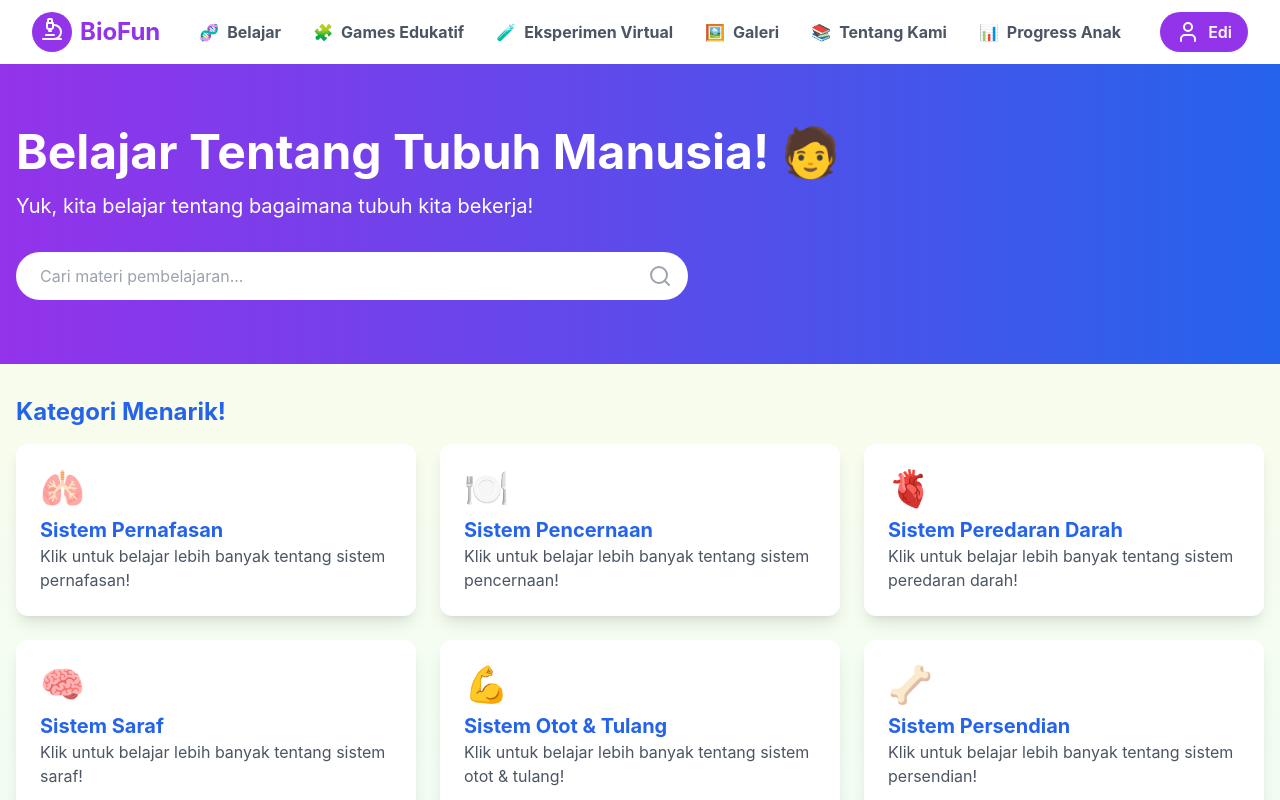
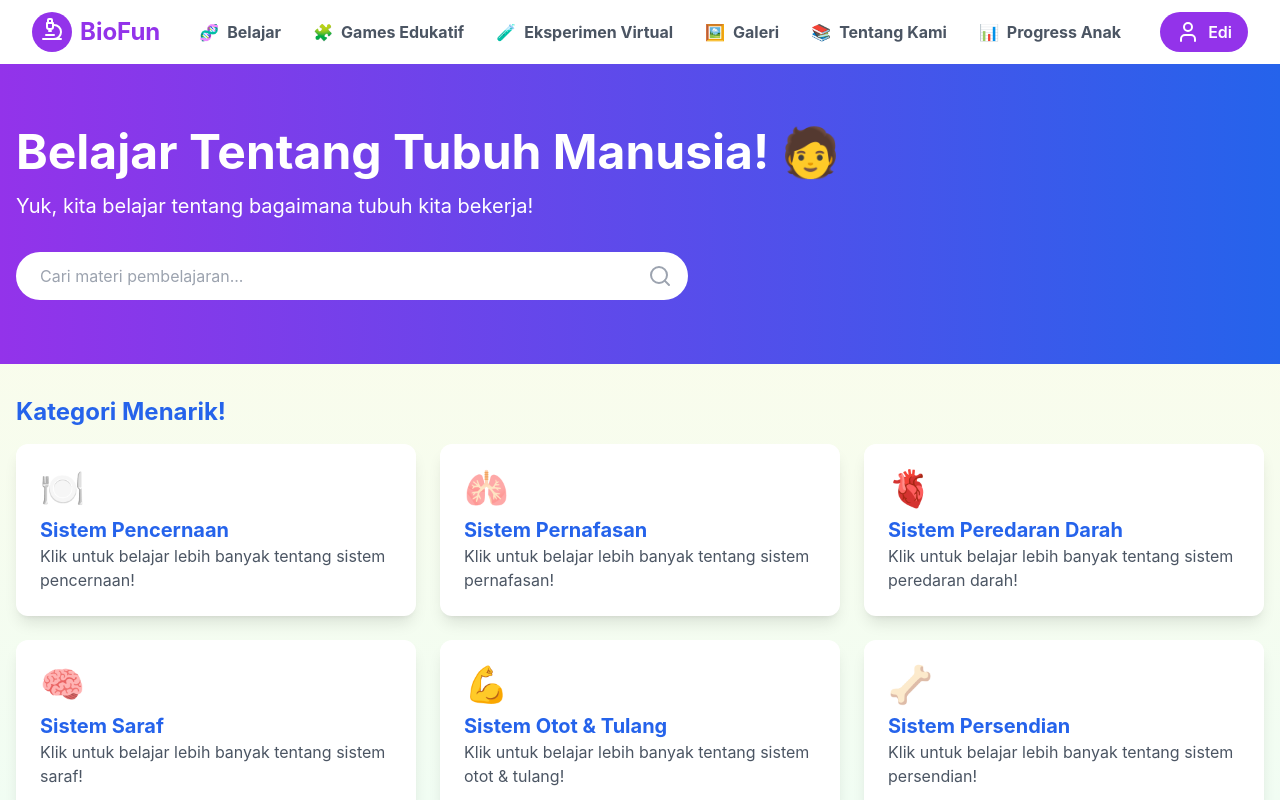
Before and after one commit to Ediw7/biofun, a React (Create React App) app: page /belajar-manusia in a window 1280 px wide. Shown: the top 800 px of the page. Built offline with nearby package versions, Linux system fonts and the light colour scheme.

Commit message:
nambah navigate di belajar

```diff
--- a/src/pages/BelajarHewan.js
+++ b/src/pages/BelajarHewan.js
@@ -14,11 +14,8 @@ const navigate = useNavigate();
     });
   }, []);
 
-  const handleCategoryClick = (categoryId) => {
-    if (categoryId === 'mammals') {
-      navigate('/hewan-mamalia');
-    }
-    // Add other category navigations here
+  const handleCategoryClick = () => {
+    navigate('/hewan-mamalia');
   };
 
   const categories = [
--- a/src/pages/BelajarManusia.js
+++ b/src/pages/BelajarManusia.js
@@ -13,16 +13,13 @@ const BelajarManusia = () => {
     });
   }, []);
 
-  const handleCategoryClick = (categoryId) => {
-    if (categoryId === 'respiratory') {
-      navigate('/sistem-pencernaan');
-    }
-    // Add other category navigations here
+  const handleCategoryClick = () => {
+    navigate('/sistem-pencernaan');
   };
 
   const categories = [
+    { id: 'digestive', name: 'Sistem Pencernaan', icon: '🍽️' },
     { id: 'respiratory', name: 'Sistem Pernafasan', icon: '🫁' },
-    { id: 'digestive', name: 'Sistem Pencernaan', icon: '🍽️' },
     { id: 'circulatory', name: 'Sistem Peredaran Darah', icon: '🫀' },
     { id: 'nervous', name: 'Sistem Saraf', icon: '🧠' },
     { id: 'musculoskeletal', name: 'Sistem Otot & Tulang', icon: '💪' },
--- a/src/pages/BelajarTumbuhan.js
+++ b/src/pages/BelajarTumbuhan.js
@@ -14,11 +14,8 @@ const BelajarTumbuhan = () => {
     });
   }, []);
 
-  const handleCategoryClick = (categoryId) => {
-    if (categoryId === 'flowering') {
-      navigate('/tumbuhan-berbunga');
-    }
-    // Add other category navigations here
+  const handleCategoryClick = () => {
+    navigate('/tumbuhan-berbunga');
   };
 
   const categories = [
```
